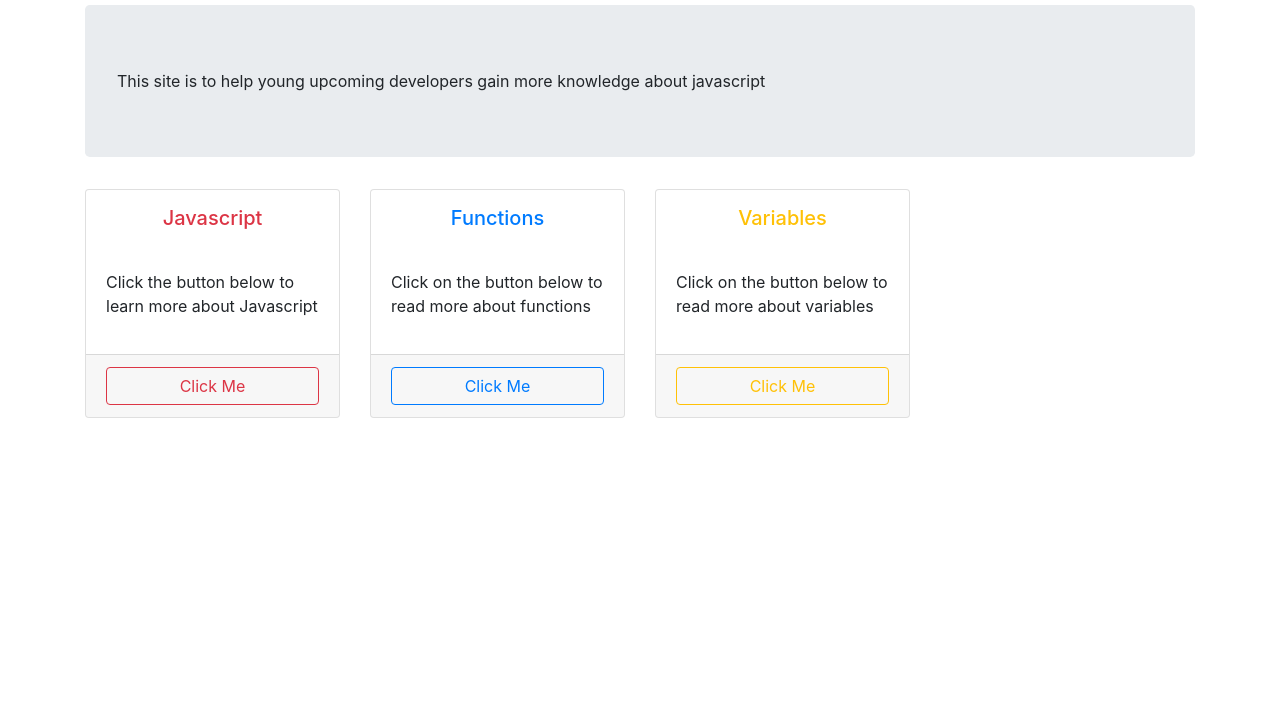
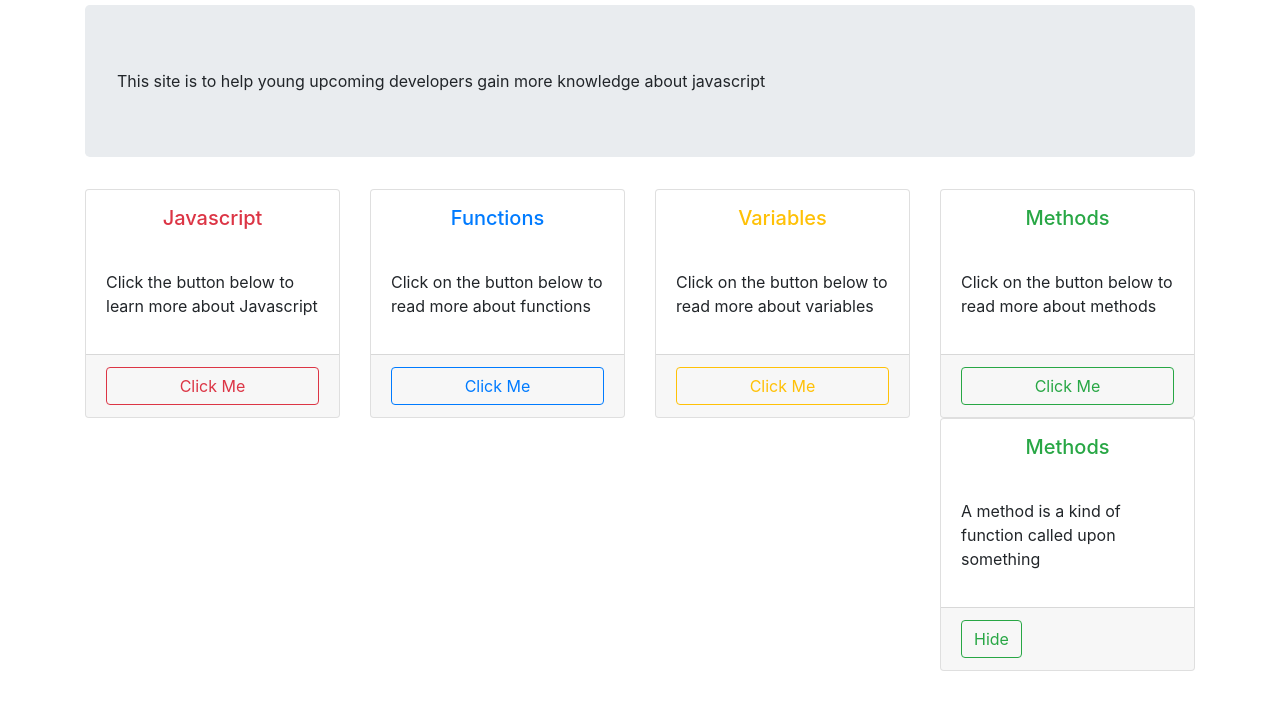
Before and after one commit to Danny-ot/FlipCard, a plain HTML site: page index.html in a window 1280 px wide. Shown: the part 51-760 px from the top of the page. Drawn offline with Linux system fonts and the light colour scheme.

Commit message:
Create two cards for the forth column

```diff
--- a/index.html
+++ b/index.html
@@ -61,8 +61,7 @@
                         <h5 class="text-center text-primary mt-3">Functions</h5>
                     </div>
                     <div class="card-body">
-                        <p>Javascript functions are block of code which performs a set of procedures when called upon
-                            by something.
+                        <p>Javascript functions are block of code which performs a set of procedures
                         </p>
                     </div>
                     <div class="card-footer">
@@ -94,7 +93,29 @@
                     </div>
                 </div>
             </div>
-
+            <div class="col-md-3">
+                <div class="card">
+                    <div class="card-title">
+                        <h5 class="text-center text-success mt-3">Methods</h5>
+                    </div>
+                    <div class="card-body">
+                        <p>Click on the button below to read more about methods</p>
+                    </div>
+                    <div class="card-footer">
+                        <button class="btn btn-outline-success btn-block">Click Me</button>
+                    </div>
+                </div>
+                <div class ="card">
+                    <div class="card-title">
+                        <h5 class="text-center text-success mt-3">Methods</h5>
+                    </div>
+                    <div class="card-body">
+                        <p>A method is a kind of function called upon something</p>
+                    </div>
+                    <div class="card-footer">
+                        <button class="btn btn-outline-success ">Hide</button>
+                    </div>
+            </div>
         </div>
     </div>
 </body>
```
